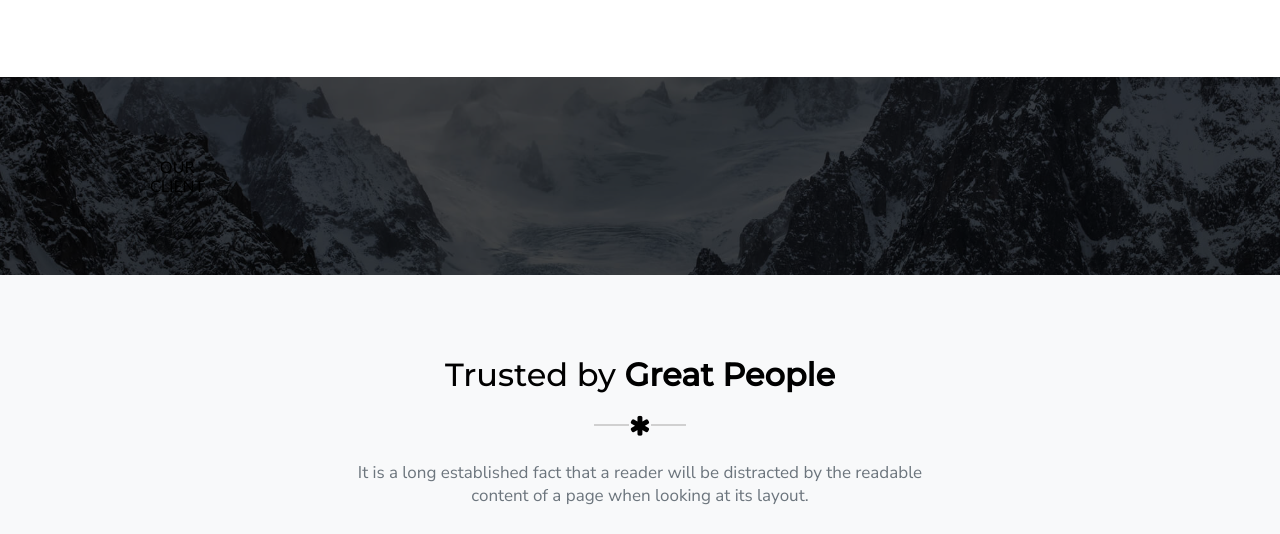
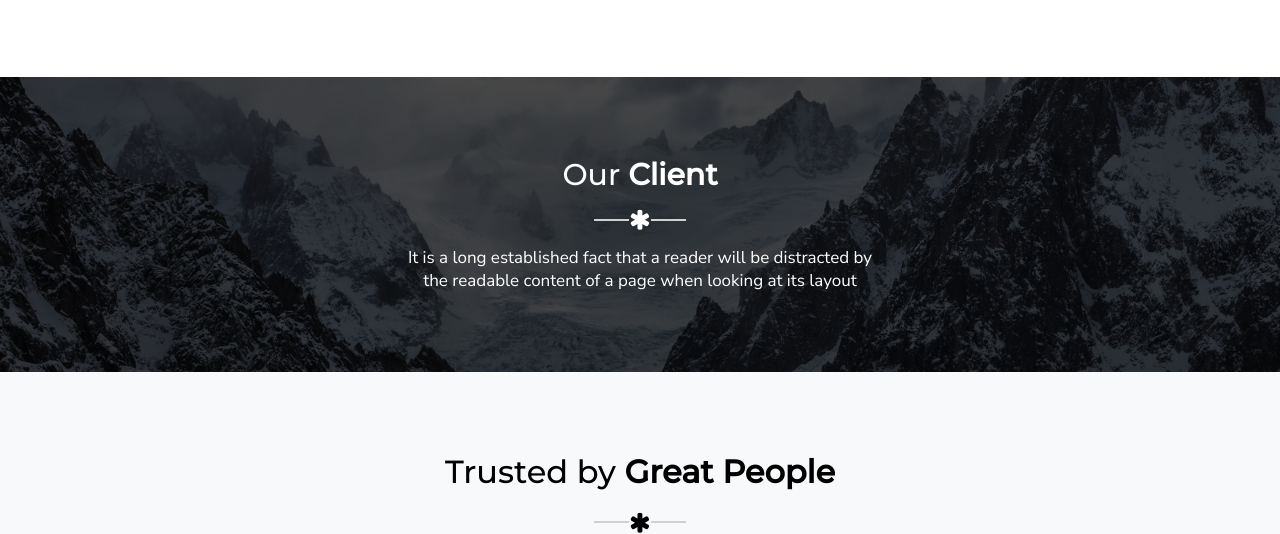
Before and after one commit to front-end-by-rimantas/19-grupe-portfolio-elvish, a website: page index.html in a window 1280 px wide. Shown: the part 4223-4757 px from the top of the page. Drawn offline with Linux system fonts and the light colour scheme; files whose address does not match are found by name.

Commit message:
small changes

```diff
--- a/css/components/client.css
+++ b/css/components/client.css
@@ -1,4 +1,5 @@
-        .clients {
+
+    .clients {
         background-color: grey;
         background-image: url(../../img/OurClient.jpg);
         background-attachment: scroll;
@@ -6,13 +7,46 @@
         background-size: cover;
         position: relative;
         text-align: center;
+        color: var(--primary-color);
+
+
     }
-    .container.clients::before {
+
+
+    .clients::before {
         content: "";
+        background: var(--dark-overlay);
         position: absolute;
         width: 100%;
         height: 100%;
         top: 0;
         right: 0;
-        background: var(--dark-overlay);
     }
+   .clients > .row {
+        z-index: 1;
+    }
+
+    .client {
+        display: inline-block;
+        color: var(--primary-color);
+        font-family: var(--header-font);
+        margin-bottom: -15px;
+        font-weight: 500;
+        line-height: 1.2;
+        font-size: 30px;
+        text-align: center;
+}
+.client > span {
+    font-family: var(--header-font);
+    font-weight: 700;
+}
+
+    .pastimonial {
+        margin-top: -20px;
+        font-family: var(--p-font);
+        color: var(--primary-color);
+        font-size: 17px;
+        text-align: center;
+    }
+
+}
--- a/index.html
+++ b/index.html
@@ -295,9 +295,23 @@
 
     <!-- section OUR CLIENT begin -->
     <section class="container clients">
+        <div class="row  ">
+            <div class="col-12 ">
+                <h2 class="client">Our <span>Client </span> </h2>
+            </div>
+        </div>
         <div class="row">
-            OUR CLIENT
+            <div class="col-12">
+                <div class="star-asterisk"><i class="fa fa-asterisk" aria-hidden="true"></i></div>
+            </div>
         </div>
+        <div class="row">
+            <div class="col-4-6">
+            <p class="pastimonial">It is a long established fact that a reader will be distracted by the readable content of
+                a page when looking at its layout</p>
+            </div>
+        </div>
+
     </section>
     <!-- section OUR CLIENT end -->
 
```
